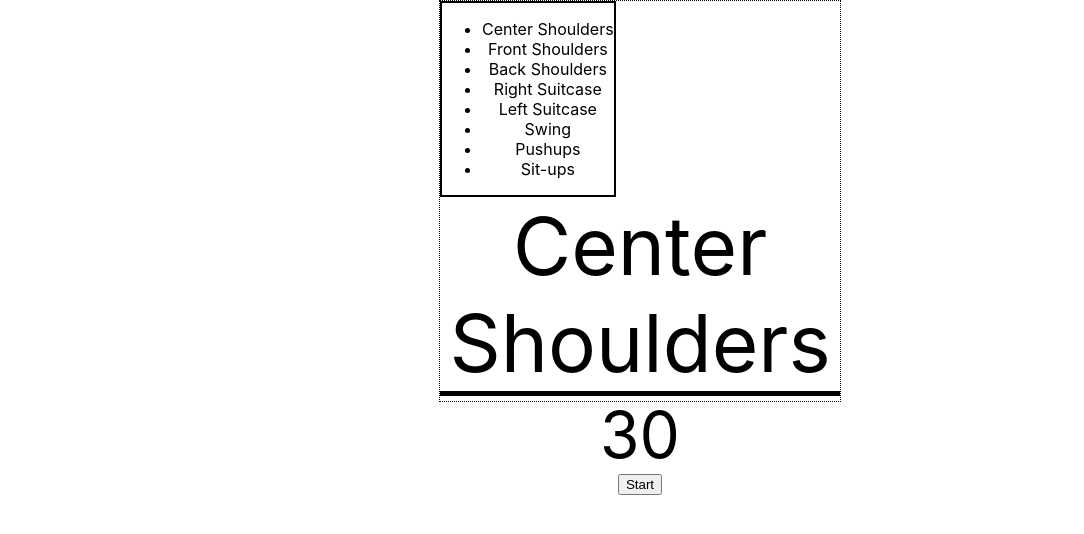
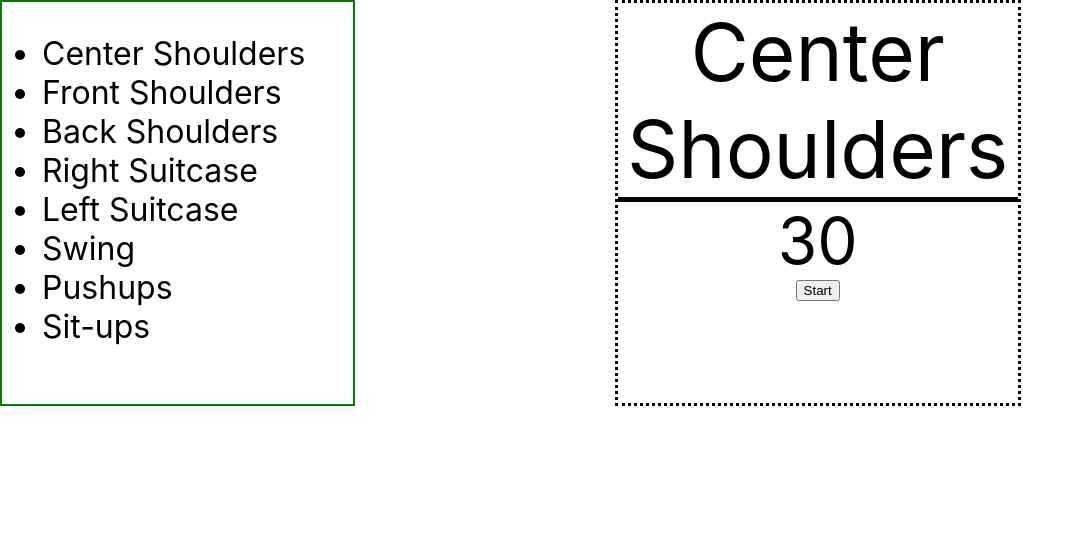
Before and after one commit to pca2/7min, a React (Create React App) app: page / in a window 1280 px wide. Shown: the top 534 px of the page, without its empty margins (0-1084 px from the left). Built offline with nearby package versions, Linux system fonts and the light colour scheme.

Commit message:
Add some css to make lift float left and the timer centered, only it's not quite truly centered. to get what I really want we'd probably need an invisible div on the right see also: https://stackoverflow.com/a/38948646/2468905

```diff
--- a/src/App.css
+++ b/src/App.css
@@ -1,14 +1,25 @@
 .App {
   text-align: center;
-  display:flex;
-  align-items: center;
-  justify-content: center;
 }
 
 .SevenMin{
+  display: flex;
+  justify-content: space-between;
+  flex-wrap: wrap;
+
+}
+.ListDisplay{
+  text-align: left;
+  border: 2px solid green;
+  float: left;
+  font-size: 2rem;
+  padding-right: 3rem;
+}
+.exerciseTimer{
+  margin: 0 auto;
   width: 25rem;
   height: 25rem;
-  border: 1px dotted black;
+  border: 3px dotted black;
 }
 
 .Exercise{
@@ -19,7 +30,3 @@
 .Timer{
   font-size: 4rem;
 }
-.ListDisplay{
-  border: 2px solid black;
-  float:left;
-}
```
